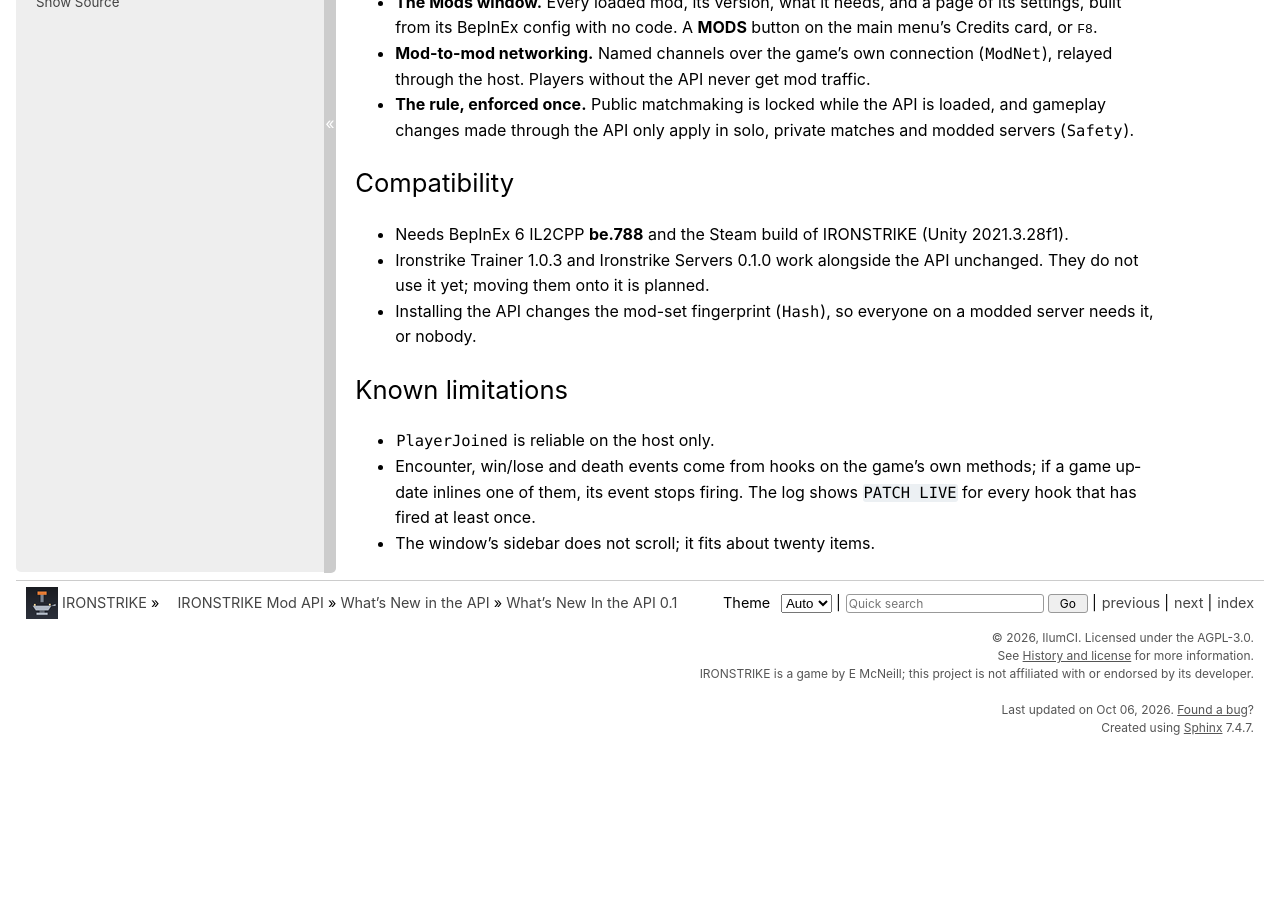
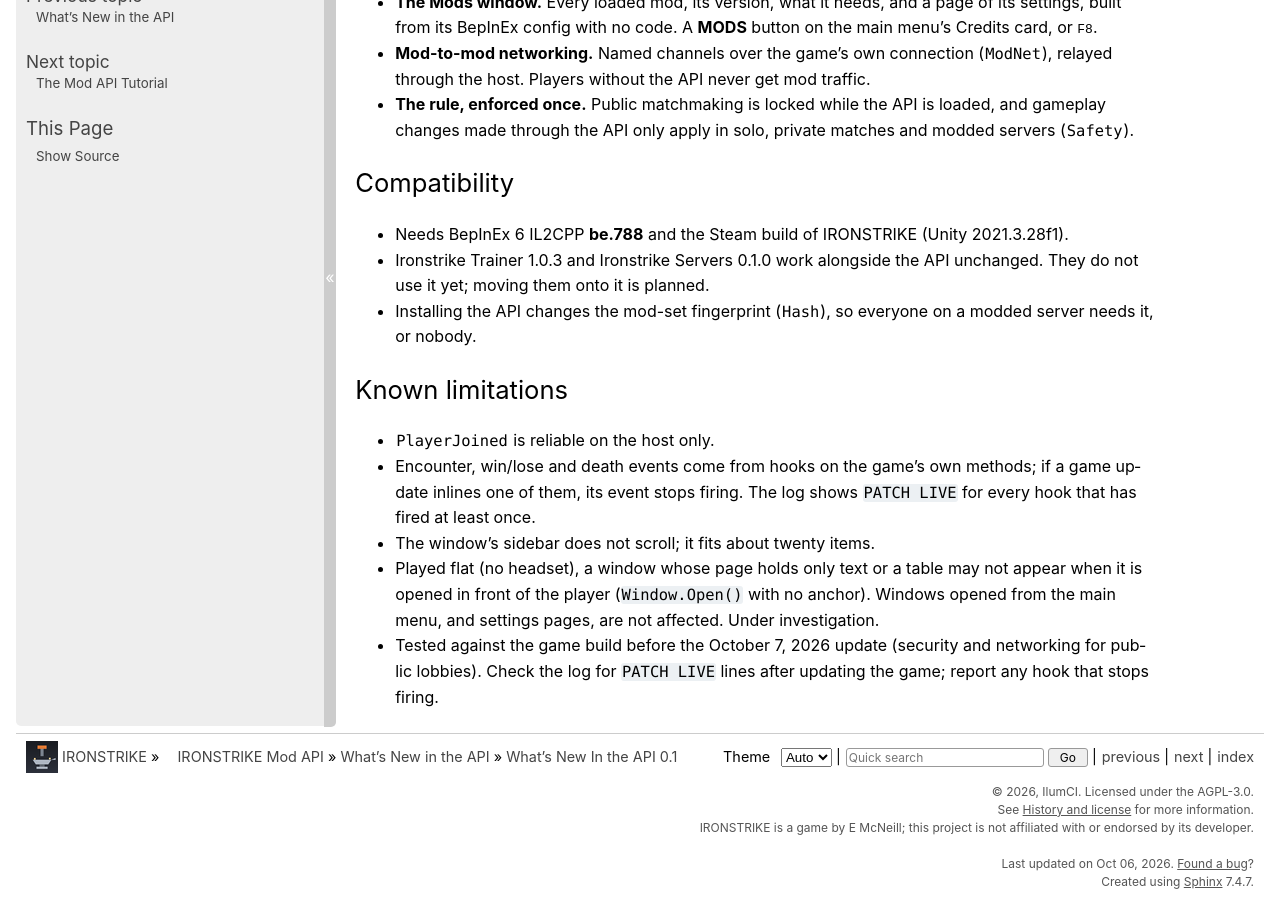
Before and after one commit to IlumCI/ironstrike-api, a Sphinx documentation site: the page built from docs/whatsnew/0.1.rst, in a window 1280 px wide and 900 px high, scrolled down 558 px. Built offline with Sphinx 7.4.7, drawn with Linux system fonts in a browser that asks for light colours; pages that are not in the unit, such as notebooks, are missing from menus; before the commit the page ends 1304 px from its top, so only the background shows below that.

Commit message:
Publish the docs to GitHub Pages; note known issues for 0.1.0
The docs workflow now deploys the site from main. The 0.1 notes and the release notes say what is
known: tested against the game build before the October 7 update, and text-only or table windows
opened in front of the player may not show when playing flat.

```diff
--- a/docs/whatsnew/0.1.rst
+++ b/docs/whatsnew/0.1.rst
@@ -50,3 +50,9 @@
   inlines one of them, its event stops firing. The log shows ``PATCH LIVE`` for every hook that has
   fired at least once.
 * The window's sidebar does not scroll; it fits about twenty items.
+* Played flat (no headset), a window whose page holds only text or a table may not appear when it is
+  opened in front of the player (``Window.Open()`` with no anchor). Windows opened from the main menu,
+  and settings pages, are not affected. Under investigation.
+* Tested against the game build before the October 7, 2026 update (security and networking for
+  public lobbies). Check the log for ``PATCH LIVE`` lines after updating the game; report any hook
+  that stops firing.
```
Also changed, not shown: .github/RELEASE_NOTES.md, 1 other file.
